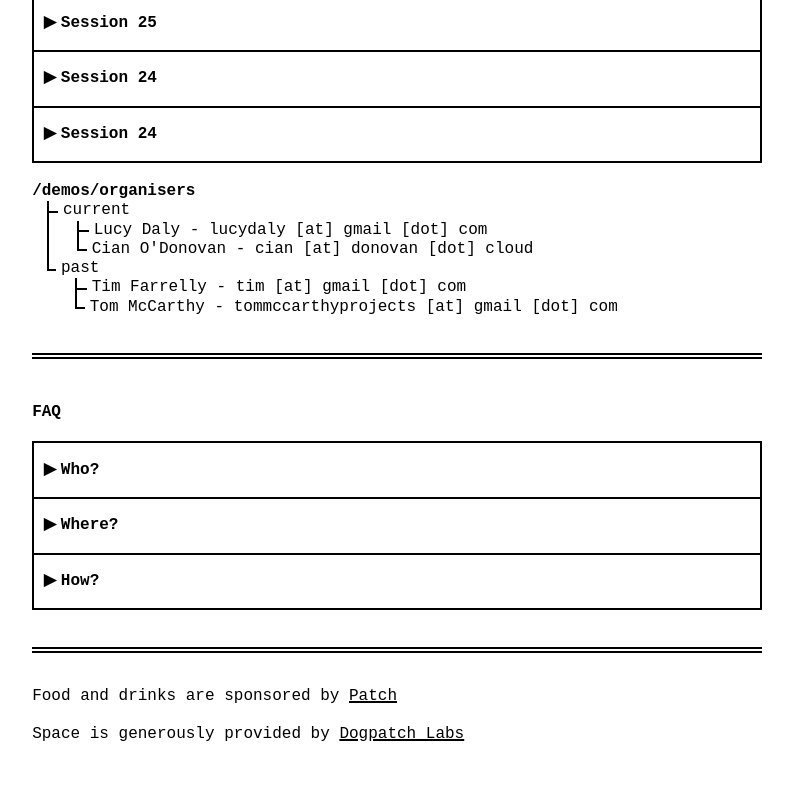
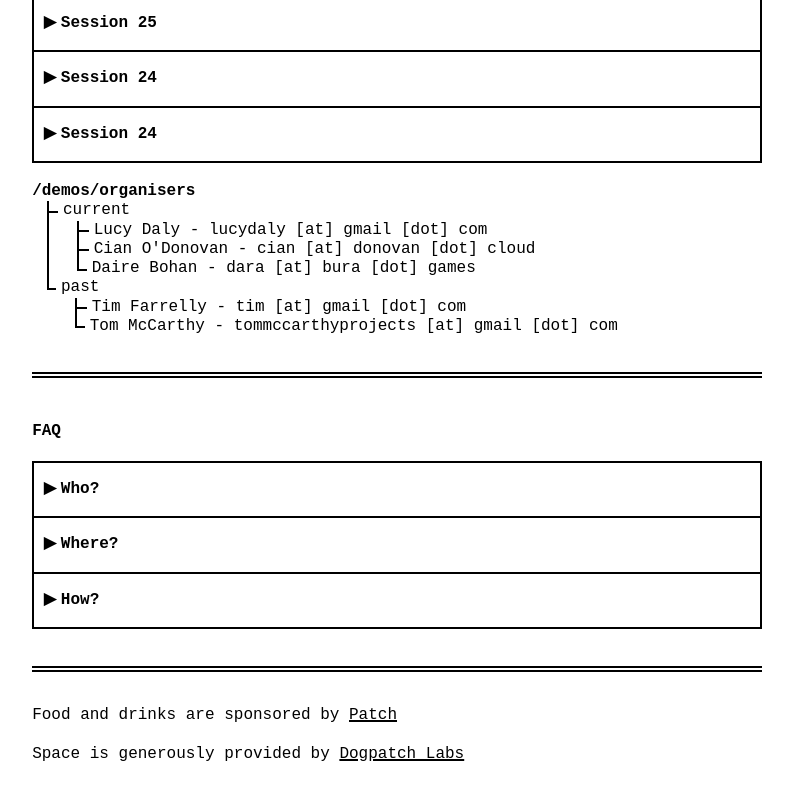
Before and after one commit to JoinPatch/DemosAnon, an Astro site: page / in a window 1280 px wide. Shown: the part 869-1669 px from the top of the page, without its empty margins (243-1036 px from the left). Built offline with nearby package versions, Linux system fonts and the light colour scheme; Astro itself is replaced by a stand-in of ours; a web font is replaced by a local one.

Commit message:
adding daire

```diff
--- a/src/pages/index.astro
+++ b/src/pages/index.astro
@@ -84,6 +84,7 @@ import ASCIIHeader from '../components/ASCIIHeader.jsx';
           <ul>
             <li>Lucy Daly - lucydaly [at] gmail [dot] com</li>
             <li>Cian O'Donovan - cian [at] donovan [dot] cloud</li>
+            <li>Daire Bohan - dara [at] bura [dot] games</li>
           </ul>
         </li>
         <li>past
```
